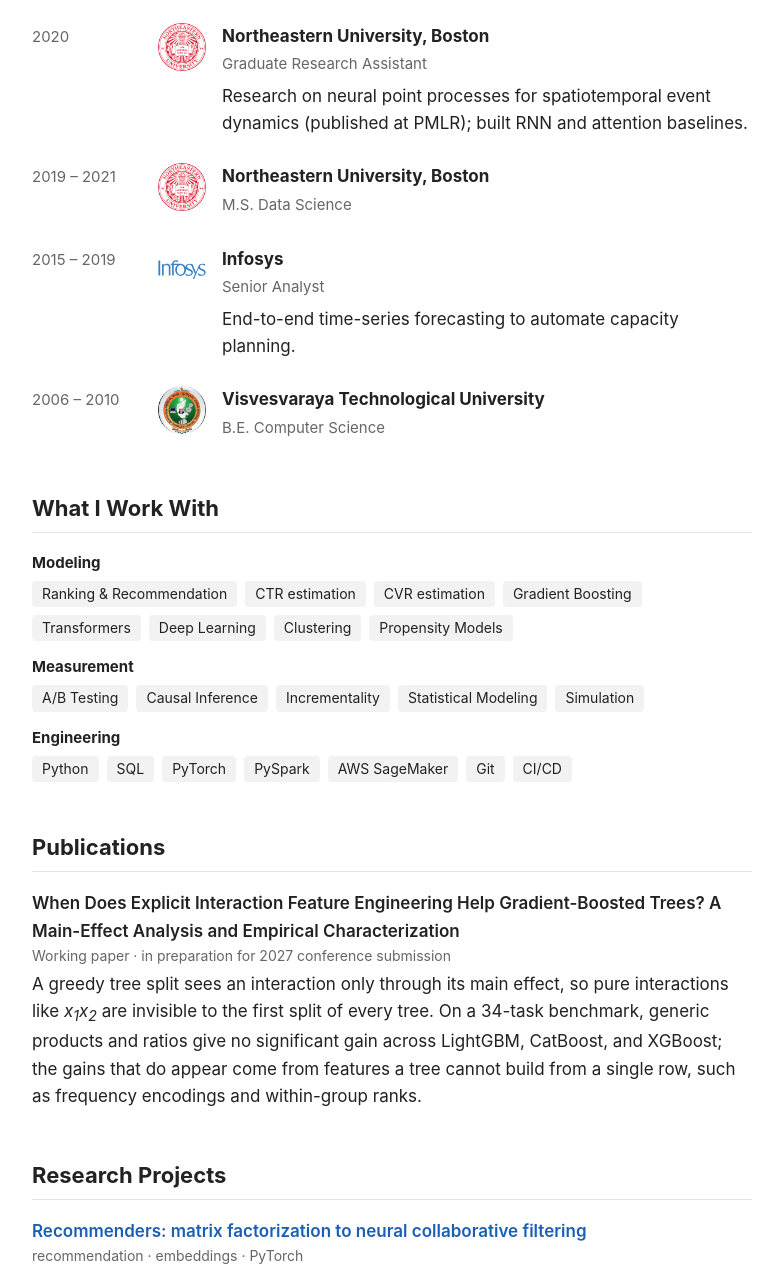
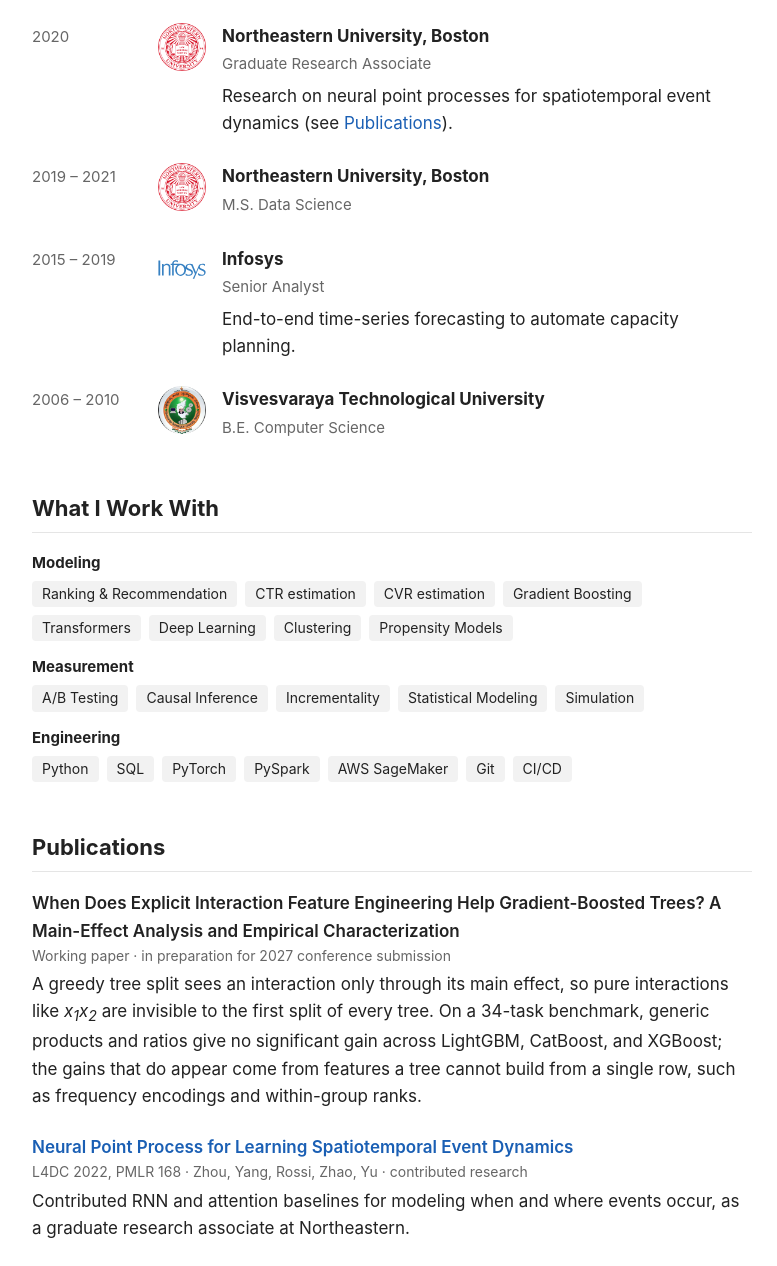
Before and after one commit to manjitullal/manjitullal.github.io, a plain HTML site: page index.html in a window 1280 px wide. Shown: the part 1300-2566 px from the top of the page, without its empty margins (248-1025 px from the left). Drawn offline with Linux system fonts and the light colour scheme.

Commit message:
Move PMLR paper to Publications as contributed research; use Research Associate title

```diff
--- a/index.html
+++ b/index.html
@@ -75,9 +75,9 @@
     <div class="logo"><img src="img/logos/northeastern.png" alt="Northeastern University logo"></div>
     <div class="what">
       <strong>Northeastern University, Boston</strong>
-      <span class="role">Graduate Research Assistant</span>
-      <p>Research on neural point processes for spatiotemporal event dynamics (published at PMLR);
-        built RNN and attention baselines.</p>
+      <span class="role">Graduate Research Associate</span>
+      <p>Research on neural point processes for spatiotemporal event dynamics
+        (see <a href="#publications">Publications</a>).</p>
     </div>
   </div>
 
@@ -134,7 +134,7 @@
     </div>
   </div>
 
-  <h2>Publications</h2>
+  <h2 id="publications">Publications</h2>
 
   <div class="project">
     <span class="title">When Does Explicit Interaction Feature Engineering Help Gradient-Boosted Trees?
@@ -145,6 +145,13 @@
       generic products and ratios give no significant gain across LightGBM, CatBoost, and XGBoost; the gains
       that do appear come from features a tree cannot build from a single row, such as frequency encodings
       and within-group ranks.</p>
+  </div>
+
+  <div class="project">
+    <a class="title" href="https://proceedings.mlr.press/v168/zhou22a.html">Neural Point Process for Learning Spatiotemporal Event Dynamics</a>
+    <div class="meta">L4DC 2022, PMLR 168 &middot; Zhou, Yang, Rossi, Zhao, Yu &middot; contributed research</div>
+    <p>Contributed RNN and attention baselines for modeling when and where events occur, as a graduate
+      research associate at Northeastern.</p>
   </div>
 
   <h2>Research Projects</h2>
@@ -186,7 +193,7 @@
     <p>Adapted the Transformer Hawkes Process to model when and where the next event happens, with
       data pipelines for earthquakes, Foursquare check-ins, and NYC event data, plus a sequence-to-sequence
       Transformer for numeric sequence prediction. Grew out of my graduate research on neural point
-      processes (published at PMLR).</p>
+      processes (see <a href="#publications">Publications</a>).</p>
   </div>
 
   <h2 id="notes">Notes</h2>
```
